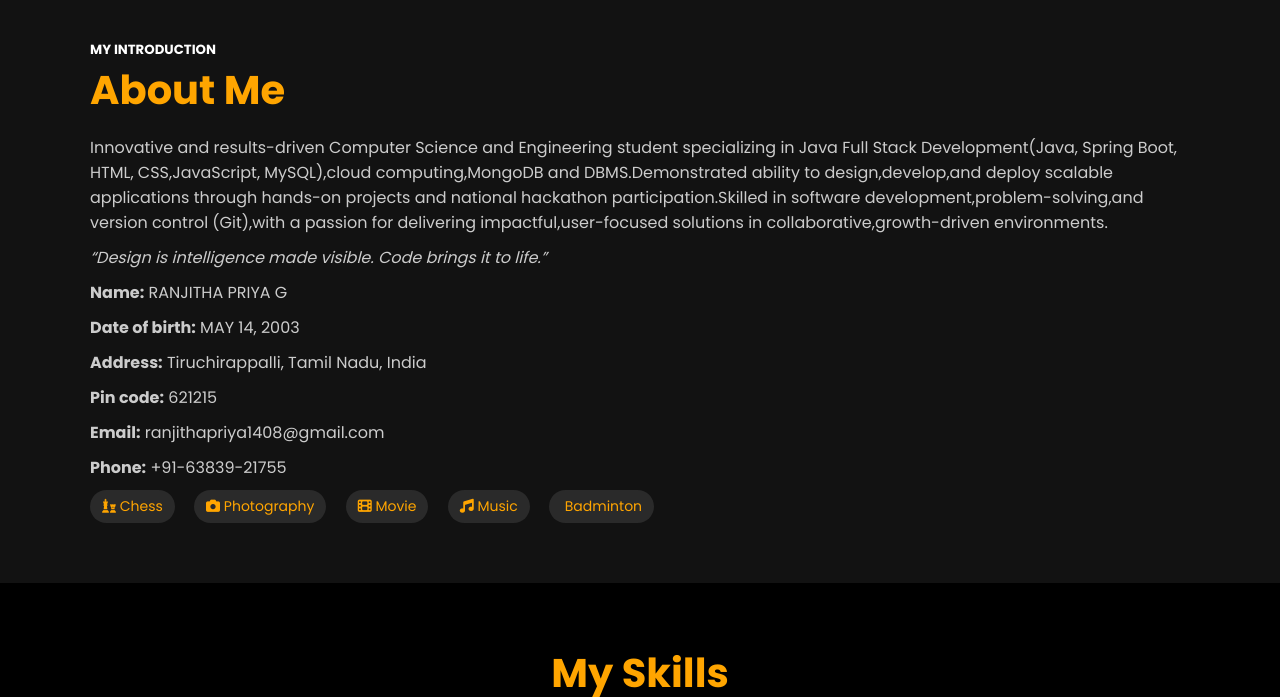
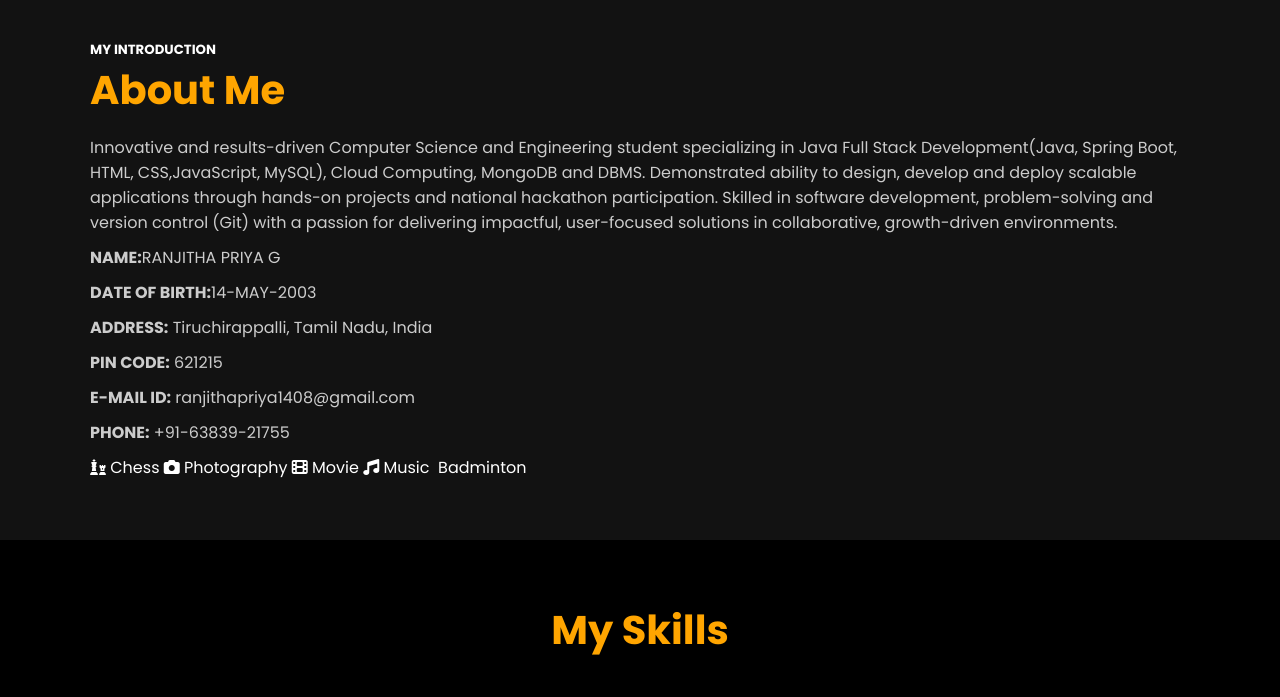
Before and after one commit to Ranjithapriya14/Ranjithapriya-portfolio, a plain HTML site: page index.html in a window 1280 px wide. Shown: the part 900-1597 px from the top of the page. Drawn offline with nearby package versions, Linux system fonts and the light colour scheme.

Commit message:
Update index.html

```diff
--- a/index.html
+++ b/index.html
@@ -13,7 +13,7 @@
 <body>
     <!-- Navbar -->
     <nav class="navbar">
-        <div class="logo">RANJITHA PRIYA</div>
+        <div class="logo">RANJITHA PRIYA G</div>
         <input type="checkbox" id="menu-toggle" hidden>
         <label for="menu-toggle" class="menu-icon"><i class="fas fa-bars"></i></label>
         <ul class="nav-links">
@@ -29,43 +29,31 @@
     <div id="particles-js">
         <section class="hero">
             <div class="hero-left">
-                <p class="tagline">WE DESIGN & BUILD BRANDS</p>
-                <h1>Hi, I am <span>RANJITHA PRIYA</span> <br>I build responsive & modern websites.</h1>
-
+                <p class="tagline">Building the future,one line of code at a time</p>
+                <h1>Hi, I am <span>RANJITHA PRIYA</span> <br>I'm passionate about building innovative web applications and exploring new technologies that bridge creativity and functionality</h1>
             </div>
         </section>
     </div>
-
 
     <!-- About Section -->
     <section id="about" class="about-section">
         <div class="container">
             <div class="about-grid">
-
                 <div class="about-content">
                     <h5 class="section-subtitle">MY INTRODUCTION</h5>
                         <h2>About Me</h2>
-                    <p>
-                        Innovative and results-driven Computer Science and Engineering student specializing in Java Full Stack Development(Java, Spring Boot, HTML, CSS,JavaScript, MySQL),cloud computing,MongoDB and DBMS.Demonstrated
-ability to design,develop,and deploy scalable applications through hands-on
-projects and national hackathon participation.Skilled in software
-development,problem-solving,and version control (Git),with a passion for
-delivering impactful,user-focused solutions in collaborative,growth-driven
-environments.
-                    </p>
-
-                    <p><em>“Design is intelligence made visible. Code brings it to life.”</em></p>
-
+                             <p>Innovative and results-driven Computer Science and Engineering student specializing in Java Full Stack Development(Java, Spring Boot, HTML, CSS,JavaScript, MySQL), Cloud Computing, MongoDB and DBMS. Demonstrated ability to design, develop and deploy scalable applications through hands-on projects and national hackathon participation. Skilled in software development, problem-solving and version control (Git) with a passion for delivering impactful, user-focused solutions in collaborative, growth-driven environments.</p>
 
        <div class="about-details">
-                        <p><strong>Name:</strong> RANJITHA PRIYA G</p>
-                        <p><strong>Date of birth:</strong> MAY 14, 2003</p>
-                        <p><strong>Address:</strong> Tiruchirappalli, Tamil Nadu, India</p>
-                        <p><strong>Pin code:</strong> 621215</p>
-                        <p><strong>Email:</strong> ranjithapriya1408@gmail.com</p>
-                        <p><strong>Phone:</strong> +91-63839-21755</p>
+            <p><strong>NAME:</strong>RANJITHA PRIYA G</p>
+            <p><strong>DATE OF BIRTH:</strong>14-MAY-2003</p>
+            <p><strong>ADDRESS:</strong> Tiruchirappalli, Tamil Nadu, India</p>
+            <p><strong>PIN CODE:</strong> 621215</p>
+            <p><strong>E-MAIL ID:</strong> ranjithapriya1408@gmail.com</p>
+            <p><strong>PHONE:</strong> +91-63839-21755</p>
         </div>
-                    <div class="interests">
+
+           <div class="Interests">
                 <span><i class="fas fa-chess"></i> Chess</span>
                 <span><i class="fas fa-camera"></i> Photography</span>
                 <span><i class="fas fa-film"></i> Movie</span>
@@ -76,9 +64,6 @@ environments.
             </div>
         </div>
     </section>
-
-
-
 
 <!-- Skills Section -->
 <section id="skills" class="skills-section">
@@ -99,7 +84,7 @@ environments.
       </div>
 
       <div class="skill-card">
-  <img src="skillslogo/javascript.png" class="skill-icon" alt="JavaScript" />
+        <img src="skillslogo/javascript.png" class="skill-icon" alt="JavaScript"/>
           <h4>JavaScript</h4>
             <div class="level-label">80%</div>
       </div>
@@ -134,7 +119,6 @@ environments.
             <div class="level-label">75%</div>
     </div>
 
-
    </div>
   </div>
 </section>
@@ -145,7 +129,6 @@ environments.
   <div class="certificate-row">
     <div class="certificate-card">
 
-      <!-- NPTEL Certificate -->
       <div class="certificate-card">
         <a href="certificates/Cloud computing and distributed system.pdf" target="_blank">
          <img src="certificates/ccds.png" class="certificate-icon" alt="NPTEL Certificate" />
@@ -155,7 +138,6 @@ environments.
       </div>
     </div>
 
-      <!-- Accenture Certificate -->
       <div class="certificate-card">
         <a href="certificates/Accenture.pdf" target="_blank">
           <img src="certificates/Accenture.png" class="certificate-icon" alt="Accenture Certificate" />
@@ -191,8 +173,6 @@ environments.
   </div>
 </section>
 
-
-
 <!-- Projects Section -->
 <section id="projects" class="projects-section">
   <h2 class="section-title">My Projects</h2>
@@ -200,7 +180,6 @@ environments.
 
     <!-- Project 1 -->
     <div class="project-card">
-
       <div class="project-info">
         <h3>Online Games Ticket Booking System</h3>
         <p>Java | MySQL | CRUD Operations</p>
@@ -210,7 +189,6 @@ environments.
 
     <!-- Project 2 -->
     <div class="project-card">
-
       <div class="project-info">
         <h3>Biometric Identification of Genetic Disorder through facial recognition technique</h3>
         <p>Machine Learning | OpenCV </p>
@@ -220,7 +198,6 @@ environments.
 
     <!-- Project 3 -->
     <div class="project-card">
-
       <div class="project-info">
         <h3>Smart Watch for Blood Sugar Monitoring</h3>
         <p>IoT | Sensors | Health Monitoring</p>
@@ -230,9 +207,6 @@ environments.
 
   </div>
 </section>
-
-
-
 
 <!-- contact -->
     <section id="contact" class="contact-section">
@@ -258,7 +232,6 @@ environments.
     </section>
 
     <!-- Footer -->
-
     <footer class="footer">
         <div class="footer-container">
             <h3>RANJITHA PRIYA</h3>
@@ -274,19 +247,10 @@ environments.
                 </a>
 
                 <a href="https://www.linkedin.com/in/ranjitha-priya-g-071880293" target="_blank"><i
-                        class="fab fa-linkedin"></i></a>
-
-
-
+                        class="fab fa-linkedin"></i>
+                </a>
     </footer>
-
     </section>
-
-
-
-
-
-
 
     <script src="https://unpkg.com/scrollreveal"></script>
     <script>
@@ -330,5 +294,4 @@ environments.
         }
     </script>
 </body>
-
 </html>
```
Lines whose indentation alone changed are shown as unchanged.
